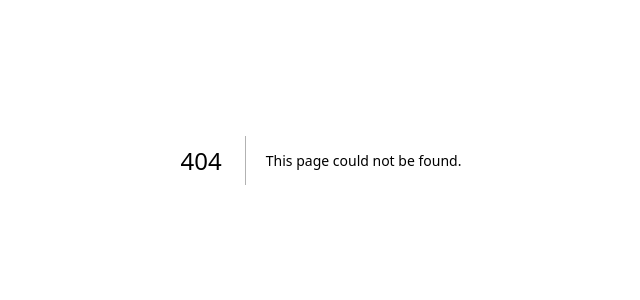
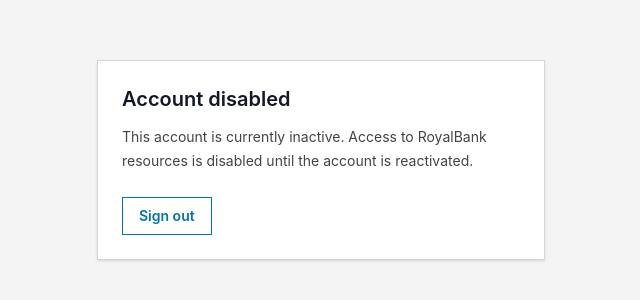
Before and after one commit to geminiamo0-ship-it/ROYAL-BANK, a Next.js app: page /inactive in a window 1280 px wide. Before the commit this address had no page. Shown: the part 240-540 px from the top of the page, without its empty margins (319-959 px from the left). Built offline with nearby package versions, Linux system fonts and the light colour scheme.

Commit message:
feat: add inactive account landing page

```diff
--- /dev/null
+++ b/src/app/(auth)/inactive/page.tsx
@@ -0,0 +1,22 @@
+import { logout } from '@/actions/auth';
+
+export default function InactiveAccountPage() {
+  return (
+    <main className="flex min-h-screen items-center justify-center bg-[#f4f4f4] px-4 text-[#111827]">
+      <section className="w-full max-w-md border border-[#d7d7d7] bg-white p-6 shadow-sm">
+        <h1 className="text-xl font-semibold">Account disabled</h1>
+        <p className="mt-3 text-sm leading-6 text-[#444]">
+          This account is currently inactive. Access to RoyalBank resources is disabled until the account is reactivated.
+        </p>
+        <form action={logout} className="mt-6">
+          <button
+            type="submit"
+            className="border border-[#0076a8] px-4 py-2 text-sm font-semibold text-[#0076a8] hover:bg-[#eef8fb]"
+          >
+            Sign out
+          </button>
+        </form>
+      </section>
+    </main>
+  );
+}
```
